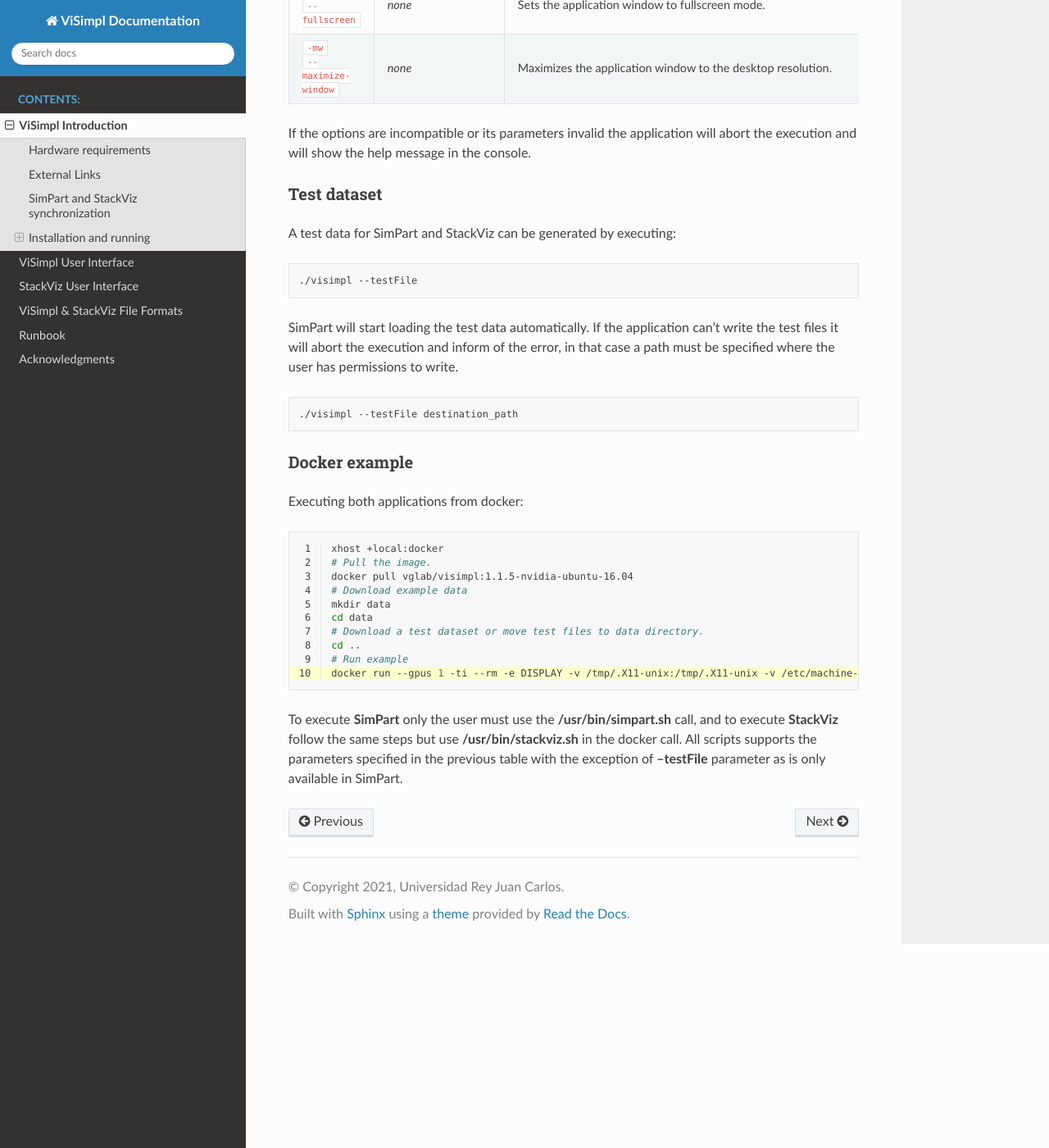
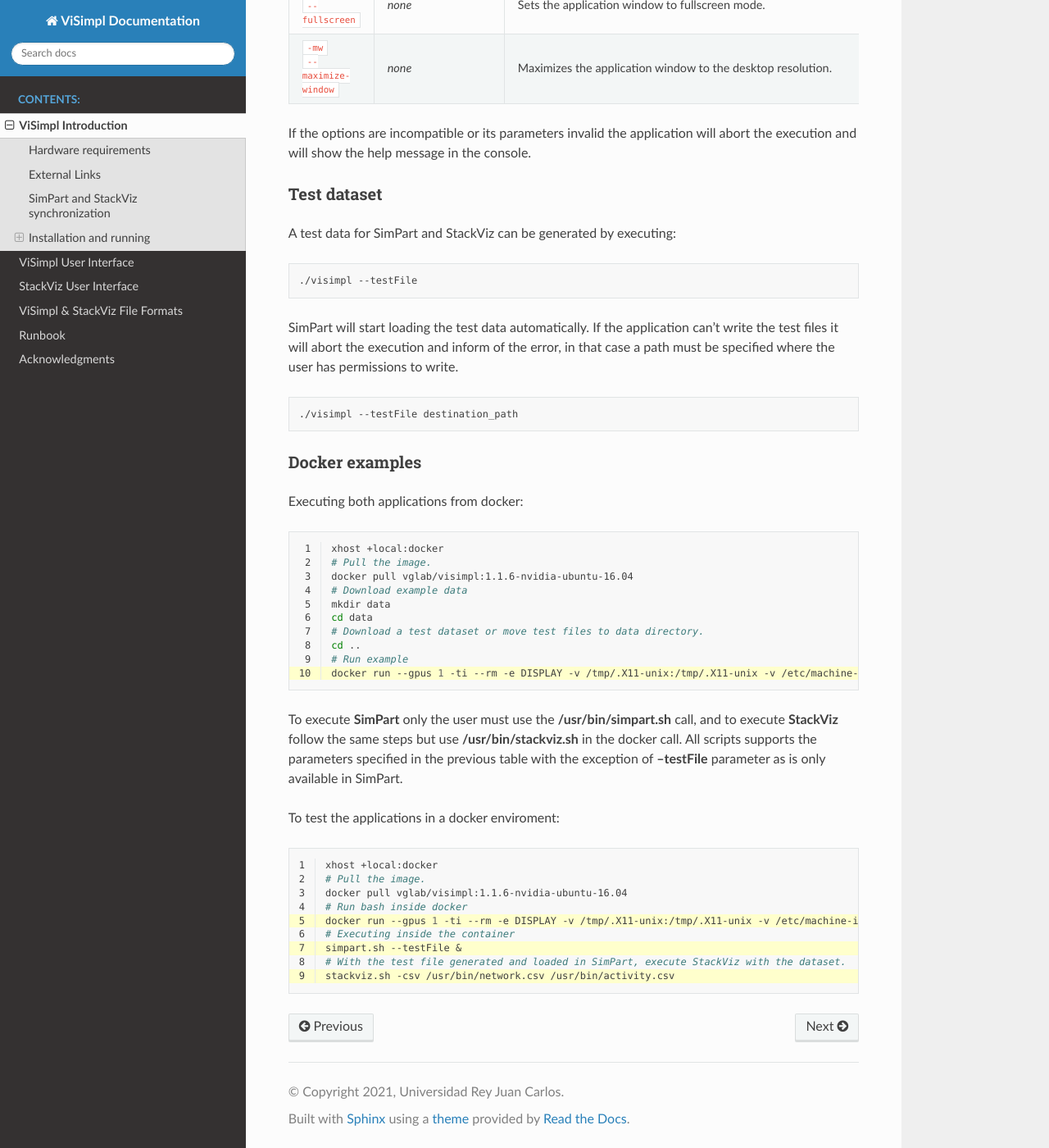
Before and after one commit to vg-lab/ViSimplDocs, a Sphinx documentation site: the page built from source/01-Introduction.rst, in a window 1280 px wide and 1400 px high, scrolled down 2213 px. Shown: the whole window at 82% size. Built offline with Sphinx 7.4.7 and the Read the Docs theme 2.0.0, drawn with Linux system fonts in a browser that asks for light colours.

Commit message:
Updated to version 1.1.6. Added another docker example.

```diff
--- a/source/01-Introduction.rst
+++ b/source/01-Introduction.rst
@@ -113,9 +113,9 @@ SimPart will start loading the test data automatically. If the application can't
 
    ./visimpl --testFile destination_path
 
-^^^^^^^^^^^^^^
-Docker example
-^^^^^^^^^^^^^^
+^^^^^^^^^^^^^^^
+Docker examples
+^^^^^^^^^^^^^^^
 
 Executing both applications from docker:
 
@@ -125,13 +125,29 @@ Executing both applications from docker:
 
   xhost +local:docker
   # Pull the image.
-  docker pull vglab/visimpl:1.1.5-nvidia-ubuntu-16.04
+  docker pull vglab/visimpl:1.1.6-nvidia-ubuntu-16.04
   # Download example data
   mkdir data
   cd data
   # Download a test dataset or move test files to data directory.
   cd ..
   # Run example
-  docker run --gpus 1 -ti --rm -e DISPLAY -v /tmp/.X11-unix:/tmp/.X11-unix -v /etc/machine-id:/etc/machine-id -v $(pwd)/data:/data --privileged vglab/visimpl:1.1.5-nvidia-ubuntu-16.04 /usr/bin/visimpl.sh
+  docker run --gpus 1 -ti --rm -e DISPLAY -v /tmp/.X11-unix:/tmp/.X11-unix -v /etc/machine-id:/etc/machine-id -v $(pwd)/data:/data --privileged vglab/visimpl:1.1.6-nvidia-ubuntu-16.04 /usr/bin/visimpl.sh
 
 To execute **SimPart** only the user must use the **/usr/bin/simpart.sh** call, and to execute **StackViz** follow the same steps but use **/usr/bin/stackviz.sh** in the docker call. All scripts supports the parameters specified in the previous table with the exception of **--testFile** parameter as is only available in SimPart.
+
+To test the applications in a docker enviroment:
+
+.. code-block:: bash
+  :linenos:
+  :emphasize-lines: 5,7,9
+
+  xhost +local:docker
+  # Pull the image.
+  docker pull vglab/visimpl:1.1.6-nvidia-ubuntu-16.04
+  # Run bash inside docker
+  docker run --gpus 1 -ti --rm -e DISPLAY -v /tmp/.X11-unix:/tmp/.X11-unix -v /etc/machine-id:/etc/machine-id -v $(pwd)/data:/data --privileged vglab/visimpl:1.1.6-nvidia-ubuntu-16.04 bash
+  # Executing inside the container
+  simpart.sh --testFile &
+  # With the test file generated and loaded in SimPart, execute StackViz with the dataset.
+  stackviz.sh -csv /usr/bin/network.csv /usr/bin/activity.csv
--- a/source/conf.py
+++ b/source/conf.py
@@ -88,9 +88,9 @@ latex_maketitle = r'''
 \begin{center}
   \includegraphics[width=6cm,height=6cm]{visimpl-icon-square.png}\\[8ex]
   {\Huge ViSimpl \& StackViz Documentation}\\[4ex]
-  {\Large Version 1.1.3}\\[4ex]
+  {\Large Version 1.1.6}\\[4ex]
   {\Large Sergio E. Galindo \& F\'{e}lix de las Pozas \'{A}lvarez}\\[4ex]
-  {\Large February 2021}\\[16ex]
+  {\Large July 2021}\\[16ex]
   {\Large Visualization \& Graphics Lab, Universidad Rey Juan Carlos}\\[4ex]
   \includegraphics[width=3cm,height=3cm]{logo.png}
 \end{center}
```
